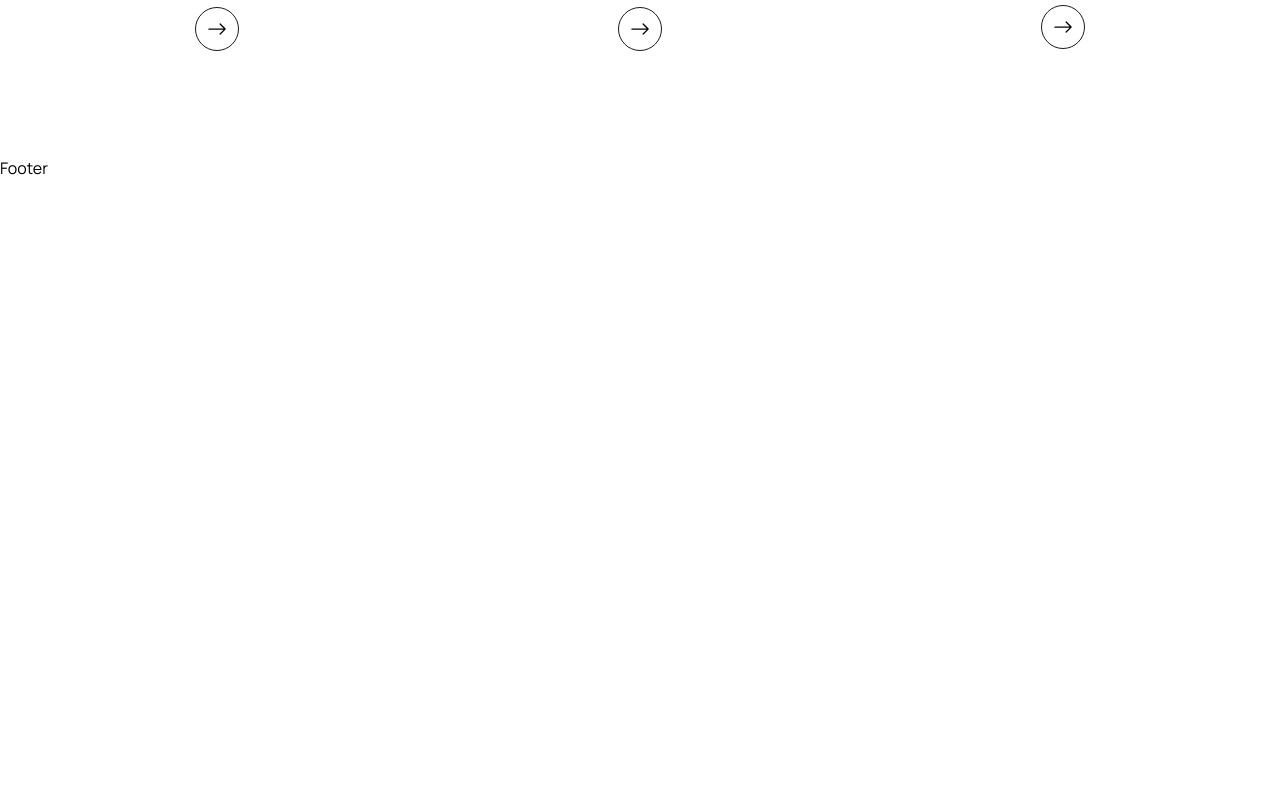
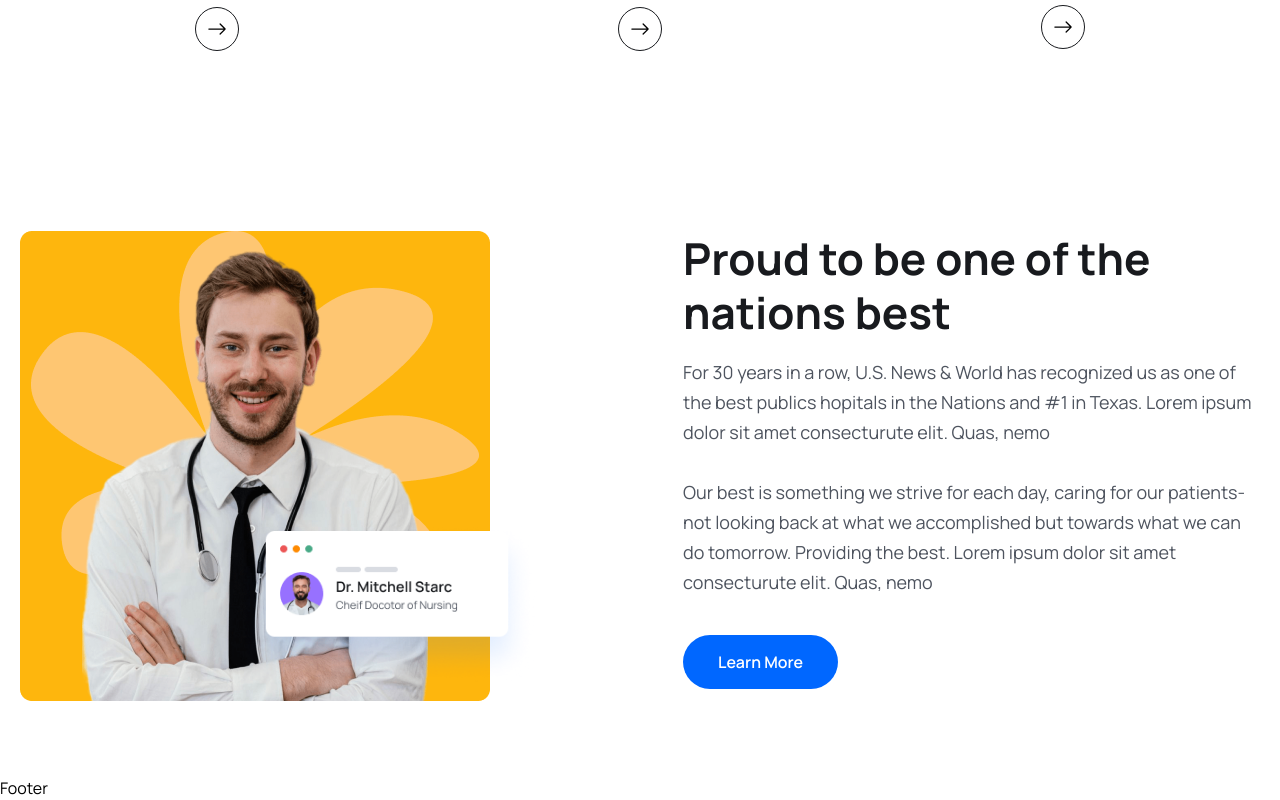
Before and after one commit to divyansh369/Medicare-Booking, a React (Vite) app in the folder frontend/: page / in a window 1280 px wide. Shown: the part 1556-2356 px from the top of the page. Before the commit the page ends 1736 px from the top, so only its background shows below. Built offline with nearby package versions, Linux system fonts and the light colour scheme.

Commit message:
About section

```diff
--- /dev/null
+++ b/frontend/src/components/About/About.jsx
@@ -0,0 +1,43 @@
+import React from "react";
+import aboutImg from "../../assets/images/about.png";
+import aboutCardImg from "../../assets/images/about-card.png";
+import { Link } from "react-router-dom";
+
+const About = () => {
+  return (
+    <section>
+      <div className="container">
+        <div className="flex justify-between gap-[50px] lg:gap-[130px] xl:gap-0 flex-col lg:flex-row">
+          {/* ================= about img ================= */}
+
+          <div className="relative w-3/4 lg:w-1/2 xl:w-[770px] z-10 order-2 lg:order-1">
+            <img src={aboutImg} alt="" />
+            <div className="absolute z-20 bottom-4 w-[200px] md:w-[300px] right-[-30%] md:right-[-7%] lg:right-[22%]">
+              <img src={aboutCardImg} alt="" />
+            </div>
+          </div>
+
+          {/* ============= about content ============= */}
+
+          <div className="w-full lg:w-1/2 xl:w-[670px] order-1 lg:order-2">
+            <h2 className="heading">Proud to be one of the nations best</h2>
+            <p className="text__para">
+              For 30 years in a row, U.S. News & World has recognized us as one
+              of the best publics hopitals in the Nations and #1 in Texas. Lorem
+              ipsum dolor sit amet consecturute elit. Quas, nemo
+            </p>
+
+            <p className="text__para mt-[30px]">Our best is something we strive for each day, caring for our patients-not looking back at what we accomplished but towards what we can do tomorrow. Providing the best. Lorem ipsum dolor sit amet consecturute elit. Quas, nemo </p>
+
+            <Link to="/">
+              <button className="btn">Learn More</button>
+            </Link>
+
+          </div>
+        </div>
+      </div>
+    </section>
+  );
+};
+
+export default About;
--- a/frontend/src/pages/Home.jsx
+++ b/frontend/src/pages/Home.jsx
@@ -7,6 +7,7 @@
 import icon03 from "../assets/images/icon03.png";
 import { Link } from "react-router-dom";
 import {BsArrowRight} from 'react-icons/bs'
+import About from "../components/About/About";
 
 const Home = () => {
   return (
@@ -159,8 +160,7 @@
         </div>
       </section>
 
-
-
+      <About/>
 
     </>
   );
```
